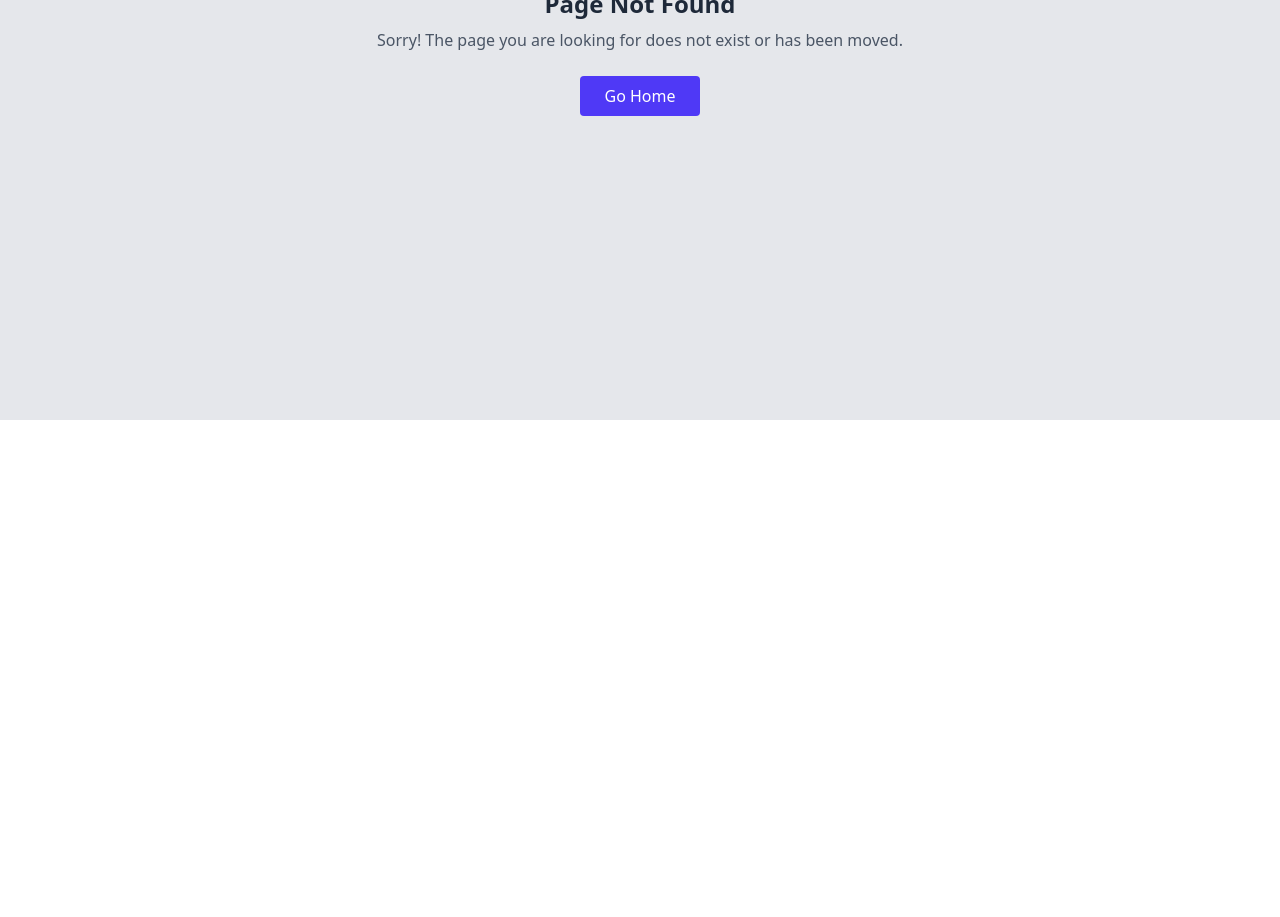
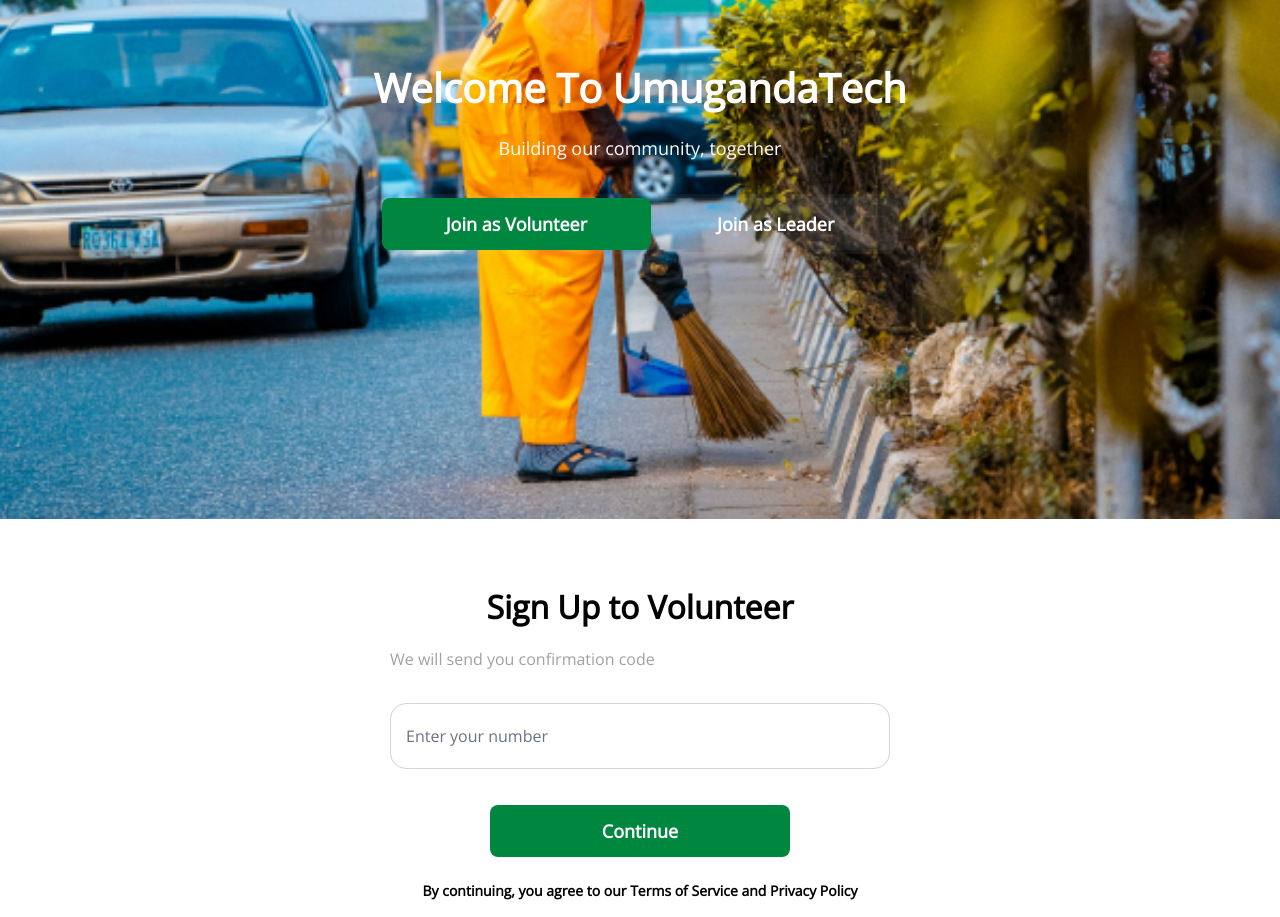
Before and after one commit to Solvit-Africa-Training-Center/capstone_umuganda_tech, a React (Vite) app: page /signup in a window 1280 px wide. Before the commit this address had no page. Shown: the part 380-1297 px from the top of the page. Before the commit the page ends 800 px from the top, so only its background shows below. Built offline with nearby package versions, Linux system fonts and the light colour scheme.

Commit message:
sign up process

```diff
--- a/src/App.tsx
+++ b/src/App.tsx
@@ -1,3 +1,12 @@
+import { BrowserRouter as Router, Routes, Route, Outlet } from 'react-router-dom';
+import NotFound from './pages/NotFound';
+import LandingPage from './pages/Home';
+import ScrollToAnchor from './components/ScrollToAnchor';
+import NavBar from './components/NavBar';
+import Footer from "./components/landingPage/Footer"
+import SignUpPage from './pages/SignUpPage';
+import OtpVerifyPage from './pages/OtpVerifyPage';
+
 const Layout = () => {
   return (
     <>
@@ -9,15 +18,6 @@ const Layout = () => {
   );
 }
 
-
-import { BrowserRouter as Router, Routes, Route, Outlet } from 'react-router-dom';
-import NotFound from './pages/NotFound';
-import LandingPage from './pages/Home';
-import ScrollToAnchor from './components/ScrollToAnchor';
-import NavBar from './components/NavBar';
-import Footer from "./components/landingPage/Footer"
-
-
 const App = () => (
   <Router>
     <ScrollToAnchor />
@@ -26,6 +26,8 @@ const App = () => (
         <Route path="/" element={<LandingPage />} />
         {/* other routes */}
       </Route>
+      <Route path="/signup" element={<SignUpPage />} />
+      <Route path="/otp-verification" element={<OtpVerifyPage />} />
       <Route path="*" element={<NotFound />} />
     </Routes>
   </Router>
--- a/src/components/NavBar.tsx
+++ b/src/components/NavBar.tsx
@@ -11,6 +11,7 @@ const NavBar = () => {
     { name: "How It Works", to: "/#how_it_works" },
     { name: "Projects", to: "/#projects" },
     { name: "Sign Up", to: "/signup" },
+    { name: "Otp Verification", to: "/otp-verification" },
   ];
 
   return (
@@ -42,7 +43,7 @@ const NavBar = () => {
         {/* Desktop Sign In (separate div) */}
         <div className="hidden md:block">
           <NavLink
-            to="/signin"
+            to="/signup"
             className={({ isActive }) =>
                 isActive
                   ? "text-text-primary font-semibold px-4 py-2 rounded-full bg-white/5"
--- /dev/null
+++ b/src/components/OtpVerification.tsx
@@ -0,0 +1,30 @@
+import icon from "./images/Vector (4).png"
+import Button from "./Button"
+
+const OtpVerification = () => {
+  return (
+    <section className="bg-accent-300 font-opensans flex top-4">
+        <div className="bg-accent-500 flex flex-col items-center mt-15 min-h-screen w-full">
+            <img src={icon} alt="" />
+            <h1 className="text-h1 text-text-secondary">OTP Verification</h1>
+            <p className="text-[#848383] font-semibold">
+                We have sent the verification  code to your number
+            </p>
+            <p>Enter the 6-digit code sent to  07XX XXX XXX</p>
+
+            <div className="flex flex-row items-center gap-3">
+                <div className="border py-2 px-4 rounded-md bg-white">5</div>
+                <div className="border py-2 px-4 rounded-md bg-[#FFFFFF]">5</div>
+                <div className="border py-2 px-4 rounded-md bg-[#FFFFFF]">5</div>
+                <div className="border py-2 px-4 rounded-md bg-[#FFFFFF]">5</div>
+                <div className="border py-2 px-4 rounded-md bg-[#FFFFFF]">5</div>
+                <div className="border py-2 px-4 rounded-md bg-[#FFFFFF]">5</div>
+            </div>
+            <Button className="mt-4">Confirm</Button>
+        </div>
+
+    </section>
+  )
+}
+
+export default OtpVerification
--- a/src/components/SignUp.tsx
+++ b/src/components/SignUp.tsx
@@ -1,41 +1,71 @@
 import logo from "./images/Umuganda-removebg-preview 1.png"
 import arrow from "./images/ei_arrow-right (1).png"
+import backgrundIMG from "./images/cleaner.png"
 import Button from "./Button"
+import { useState } from "react";
+import { Link } from "react-router-dom";
 
 const SignUp = () => {
+  const [isFocused, setIsFocused] = useState(false);
+  const [inputValue, setInputValue] = useState("");
   return (
     <div className="flex flex-col  items-center justify-center min-h-screen bg-white">
        <div className="flex flex-col items-center w-full min-h-screen">
-        <div className="flex flex-row items-center justify-around w-full  pt-10 pb-10">
+        <div className="flex flex-row items-center justify-between w-full pt-10 pb-10">
          <div className="flex flex-row justify-center items-center ">
             <img src={logo} alt="UmugandaTech Logo" className="h-16 w-16" />
             <h2 className="text-2xl font-bold text-primaryColor-900">UmugandaTech</h2>
         </div>
-        <img src={arrow} alt="Arrow pointing right" className="h-20 w-20" />
+        <Link to="/"><img src={arrow} alt="Arrow pointing right" className="h-16 w-16" /></Link>
        </div>
-       <div className="flex flex-col items-center h-[484px]  bg-accent-900 w-full">
-        <h1 className="text-4xl font-bold text-primaryColor-900 mt-32 mb-4">
+       <div className="flex flex-col items-center justify-center pt-7 h-[755px] w-full bg-cover bg-center"
+       style={{ backgroundImage: `url(${backgrundIMG})` }}
+       >
+        <h1 className="text-h1 font-semibold text-text-primary  mb-4">
           Welcome To UmugandaTech
         </h1>
-        <p className="text-lg text-gray-600 mb-8">
+        <p className="text-lg text-[#FFFBFB] mb-8 ">
           Building our community, together
           </p>
-          <div className="flex flex-row gap-0.5">
-            <Button className="p-10 text-center">Join as Volunteer</Button>
-            <Button className="p-10 text-center rounded-lg">Join as Leader</Button>
+          <div className="flex md:flex-row flex-col gap-0.5 bg-white/5 hover:bg-white rounded-2xl p-1 group">
+            <Button className="p-10 text-center text-text-primary group-hover:bg-accent-900">Join as Volunteer</Button>
+            <Button className="p-10 text-center text-text-primary hover:text-text-secondary rounded-lg hover:bg-white bg-white/5 group-hover:bg-white group-hover:text-text-secondary">Join as Leader</Button>
           </div>
+
        </div>
        </div>
-       <div className="flex flex-col items-center min-h-screen bg-white w-full">
+       <div className="flex flex-col items-center min-h-screen w-full">
         <h1 className="text-h2 font-bold text-text-secondary mt-16 mb-4">
           Sign Up to Volunteer
         </h1>
-        <p className="text-base text-gray-600 mb-8">
+        <div>
+          <p className="text-base text-[#A3A0A0] mb-8">
           We will send you confirmation code
         </p>
-        <input type="text" placeholder="Enter your number" className="border border-gray-300 py-5 px-4 mb-4 w-[300px] rounded-2xl" />
-        <Button className="p-10">Continue</Button>
-        <p>
+        <div className="relative mb-4">
+          <input
+            type="text"
+            value={inputValue}
+            onChange={(e) => setInputValue(e.target.value)}
+            onFocus={() => setIsFocused(true)}
+            onBlur={() => setIsFocused(false)}
+            className={`border py-5 px-4 md:w-[500px] w-full rounded-2xl outline-none transition-colors ${
+              isFocused || inputValue ? 'border-accent-800' : 'border-gray-300'
+            }`}
+          />
+          <label className={`absolute left-4 transition-all duration-200 pointer-events-none ${
+            isFocused || inputValue
+              ? 'top-0 -translate-y-1/2 text-sm text-accent-800 bg-white px-2'
+              : 'top-1/2 -translate-y-1/2 text-gray-500'
+          }`}>
+            Enter your number
+          </label>
+        </div>
+        </div>
+        <Link to="/otp-verification">
+          <Button className="p-10 w-[300px] text-center text-text-primary mt-5">Continue</Button>
+        </Link>
+        <p className="text-sm text-text-secondary pt-6 font-semibold px-4 md:px-0">
           By continuing, you agree to our Terms of Service and Privacy Policy
         </p>
        </div>
--- /dev/null
+++ b/src/pages/OtpVerifyPage.tsx
@@ -0,0 +1,11 @@
+import OtpVerification from "../components/OtpVerification"
+
+const OtpVerifyPage = () => {
+  return (
+    <div>
+      <OtpVerification />
+    </div>
+  )
+}
+
+export default OtpVerifyPage
```
Also changed, not shown: src/components/images/Vector (4).png (added), src/components/images/cleaner.png (added).
